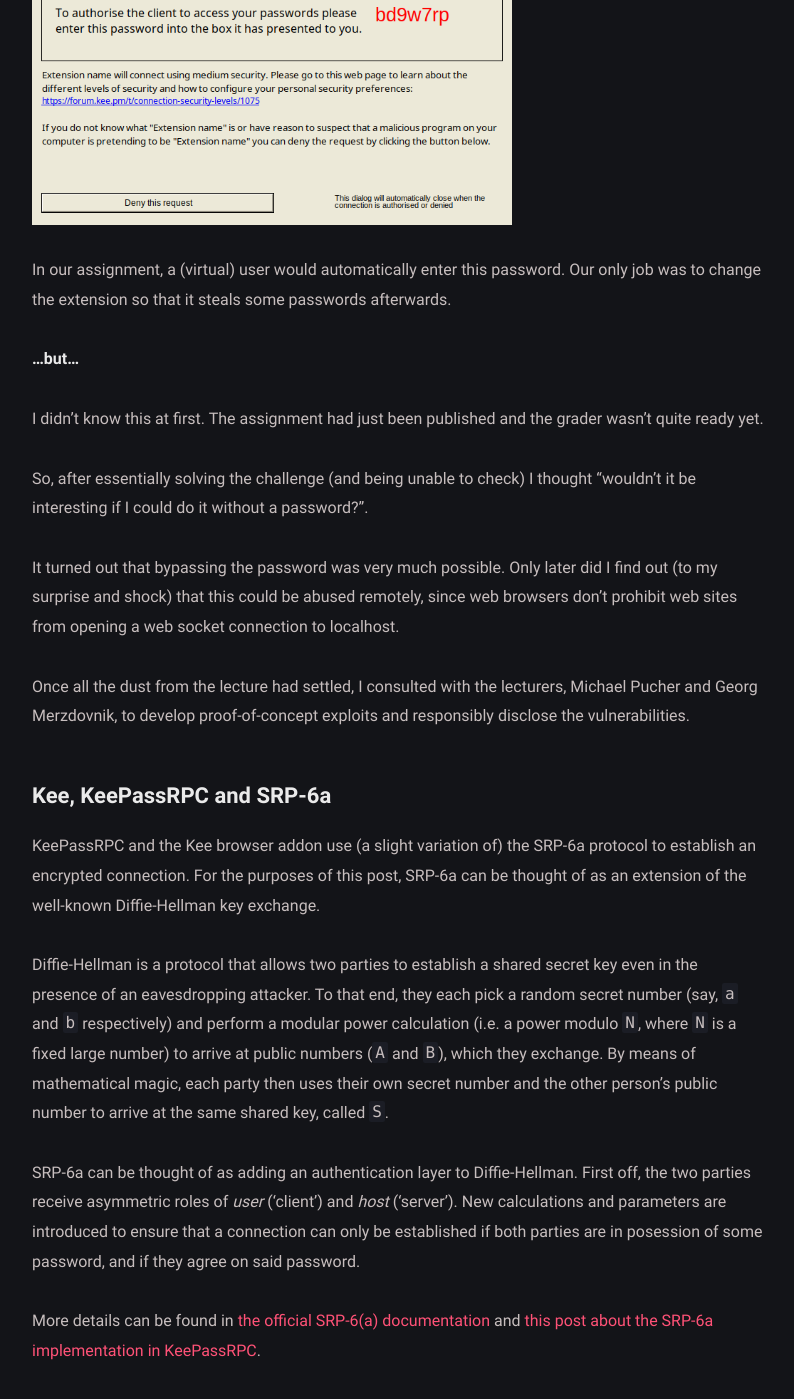
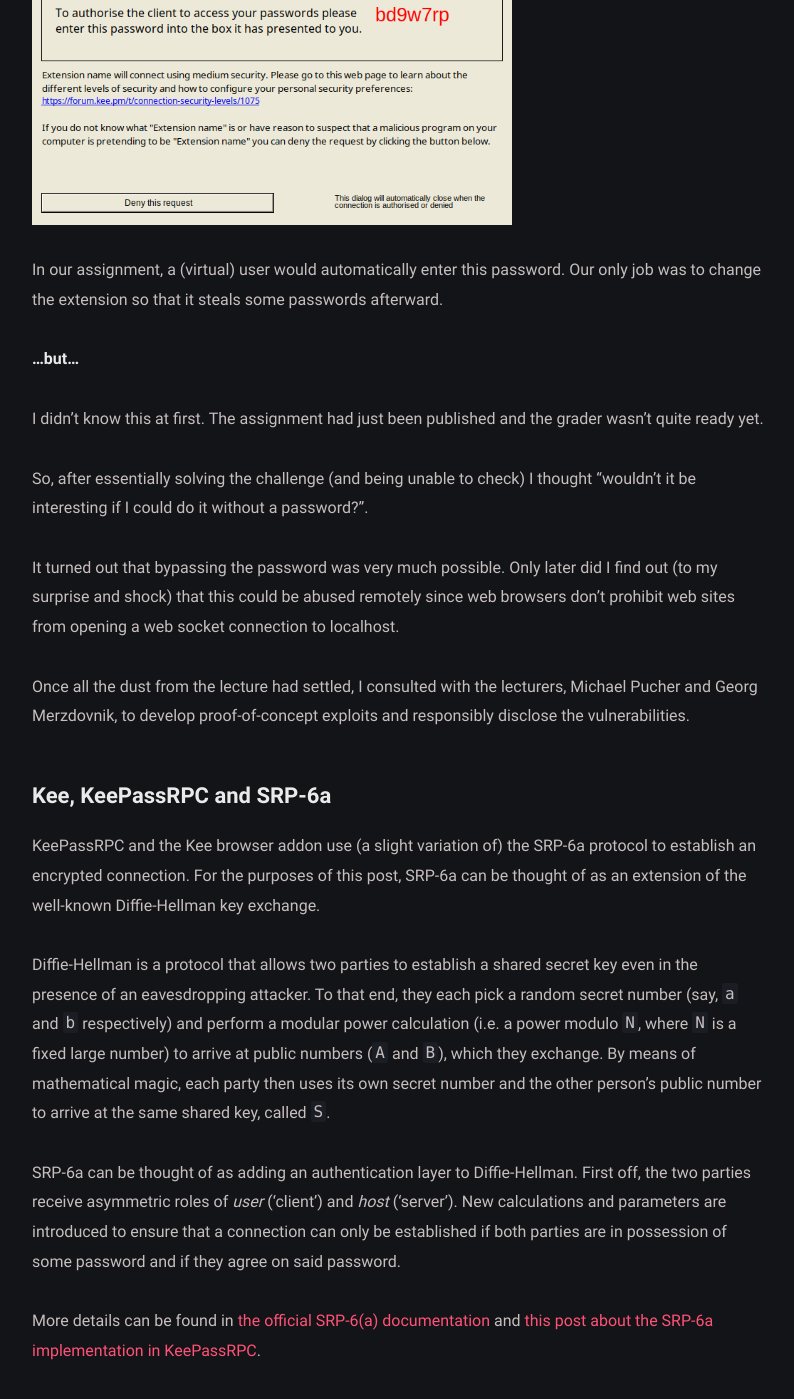
Before and after one commit to pdanzinger/blog, a Jekyll site: the page built from _posts/exploiting-keepassrpc/2020-08-01-exploiting-keepassrpc.md, in a window 1280 px wide and 1400 px high, scrolled down 1804 px. Shown: the whole window, without its empty margins (242-1036 px from the left). Built offline with Jekyll 4.4.1, drawn with Linux system fonts in a browser that asks for light colours; some of the changed text lies outside the part shown.

```diff
--- a/_posts/exploiting-keepassrpc/2020-08-01-exploiting-keepassrpc.md
+++ b/_posts/exploiting-keepassrpc/2020-08-01-exploiting-keepassrpc.md
@@ -14,7 +14,7 @@ With this blog post I aim to provide a bit of context and background about the d
 
 - **Am I affected?** You are affected if you are using the password manager `KeePass` and have installed the plugin `KeePassRPC` (prior to version `1.12.0` released on the 29th of July 2020). The `KeePassRPC` plugin is used to interface with the Firefox/Chrome extension `Kee` as well as the Thunderbird extension `KeeBird`.
 - In case this applies to you, you are advised to [update `KeePassRPC`](https://forum.kee.pm/t/upgrading-keepassrpc/22) immediately.
-- **Have my passwords been compromised?** If you are or were using a vulnerable version of `KeePassRPC`, this is possible. Exploiting the vulnerabilities is possible while leaving little or no trace. On the other hand, the vulnerabilities were not publicly known prior to the release of the patch, and at the time of writing this I am not personally aware of any real-world exploit using them. Based on this, one may consider it unlikely that individual users were compromised. In the end, you have to weigh the risks yourself.
+- **Have my passwords been compromised?** If you are or were using a vulnerable version of `KeePassRPC`, this is possible. Exploiting the vulnerabilities is possible while leaving little or no trace. On the other hand, the vulnerabilities were not publicly known prior to the release of the patch, and at the time of writing this, I am not personally aware of any real-world exploit using them. Based on this, one may consider it unlikely that individual users were compromised. In the end, you have to weigh the risks yourself.
 - For more details, see [the official announcement](https://forum.kee.pm/t/a-critical-security-update-for-keepassrpc-is-available/3040).
 
 Without further ado, let's jump into the details.
@@ -25,11 +25,11 @@ The start of our tale is the final chapter of another one. Internet Security, on
 
 One part of the final challenge was a simple implementation task: the lecturers had set up an automated environment with KeePass, KeePassRPC, and a web browser. The assignment was to adapt the official Kee extension to leak passwords once a connection had been established (or to create a new browser extension mimicking Kee).
 
-KeePassRPC works by creating a web socket server, which Kee can connect to. To secure the connection, a protocol called `SRP-6a` is employed. This involves a popup window by KeePassRPC containing a password, which the user has to enter into the browser. This proofs to KeePassRPC that the connection is authorized by the user.
+KeePassRPC works by creating a web socket server, which Kee can connect to. To secure the connection, a protocol called `SRP-6a` is employed. This involves a popup window by KeePassRPC containing a password, which the user has to enter into the browser. This proves to KeePassRPC that the connection is authorized by the user.
 
 <img src="/assets/img/exploiting-keepassrpc/password_window.png" style="width:30em">
 
-In our assignment, a (virtual) user would automatically enter this password. Our only job was to change the extension so that it steals some passwords afterwards.
+In our assignment, a (virtual) user would automatically enter this password. Our only job was to change the extension so that it steals some passwords afterward.
 
 **...but...**
 
@@ -37,7 +37,7 @@ I didn't know this at first. The assignment had just been published and the grad
 
 So, after essentially solving the challenge (and being unable to check) I thought "wouldn't it be interesting if I could do it without a password?".
 
-It turned out that bypassing the password was very much possible. Only later did I find out (to my surprise and shock) that this could be abused remotely, since web browsers don't prohibit web sites from opening a web socket connection to localhost.
+It turned out that bypassing the password was very much possible. Only later did I find out (to my surprise and shock) that this could be abused remotely since web browsers don't prohibit web sites from opening a web socket connection to localhost.
 
 Once all the dust from the lecture had settled, I consulted with the lecturers, Michael Pucher and Georg Merzdovnik, to develop proof-of-concept exploits and responsibly disclose the vulnerabilities.
 
@@ -45,9 +45,9 @@ Once all the dust from the lecture had settled, I consulted with the lecturers,
 
 KeePassRPC and the Kee browser addon use (a slight variation of) the SRP-6a protocol to establish an encrypted connection. For the purposes of this post, SRP-6a can be thought of as an extension of the well-known Diffie-Hellman key exchange.
 
-Diffie-Hellman is a protocol that allows two parties to establish a shared secret key even in the presence of an eavesdropping attacker. To that end, they each pick a random secret number (say, `a` and `b` respectively) and perform a modular power calculation (i.e. a power modulo `N`, where `N` is a fixed large number) to arrive at public numbers (`A` and `B`), which they exchange. By means of mathematical magic, each party then uses their own secret number and the other person's public number to arrive at the same shared key, called `S`.
+Diffie-Hellman is a protocol that allows two parties to establish a shared secret key even in the presence of an eavesdropping attacker. To that end, they each pick a random secret number (say, `a` and `b` respectively) and perform a modular power calculation (i.e. a power modulo `N`, where `N` is a fixed large number) to arrive at public numbers (`A` and `B`), which they exchange. By means of mathematical magic, each party then uses its own secret number and the other person's public number to arrive at the same shared key, called `S`.
 
-SRP-6a can be thought of as adding an authentication layer to Diffie-Hellman. First off, the two parties receive asymmetric roles of *user* ('client') and *host* ('server'). New calculations and parameters are introduced to ensure that a connection can only be established if both parties are in posession of some password, and if they agree on said password.
+SRP-6a can be thought of as adding an authentication layer to Diffie-Hellman. First off, the two parties receive asymmetric roles of *user* ('client') and *host* ('server'). New calculations and parameters are introduced to ensure that a connection can only be established if both parties are in possession of some password and if they agree on said password.
 
 
 More details can be found in [the official SRP-6(a) documentation](http://srp.stanford.edu/design.html) and [this post about the SRP-6a implementation in KeePassRPC](https://forum.kee.pm/t/keepassrpc-technical-detail/2364).
```
Also changed, not shown: other parts of _posts/exploiting-keepassrpc/2020-08-01-exploiting-keepassrpc.md (+3 -3 lines).
